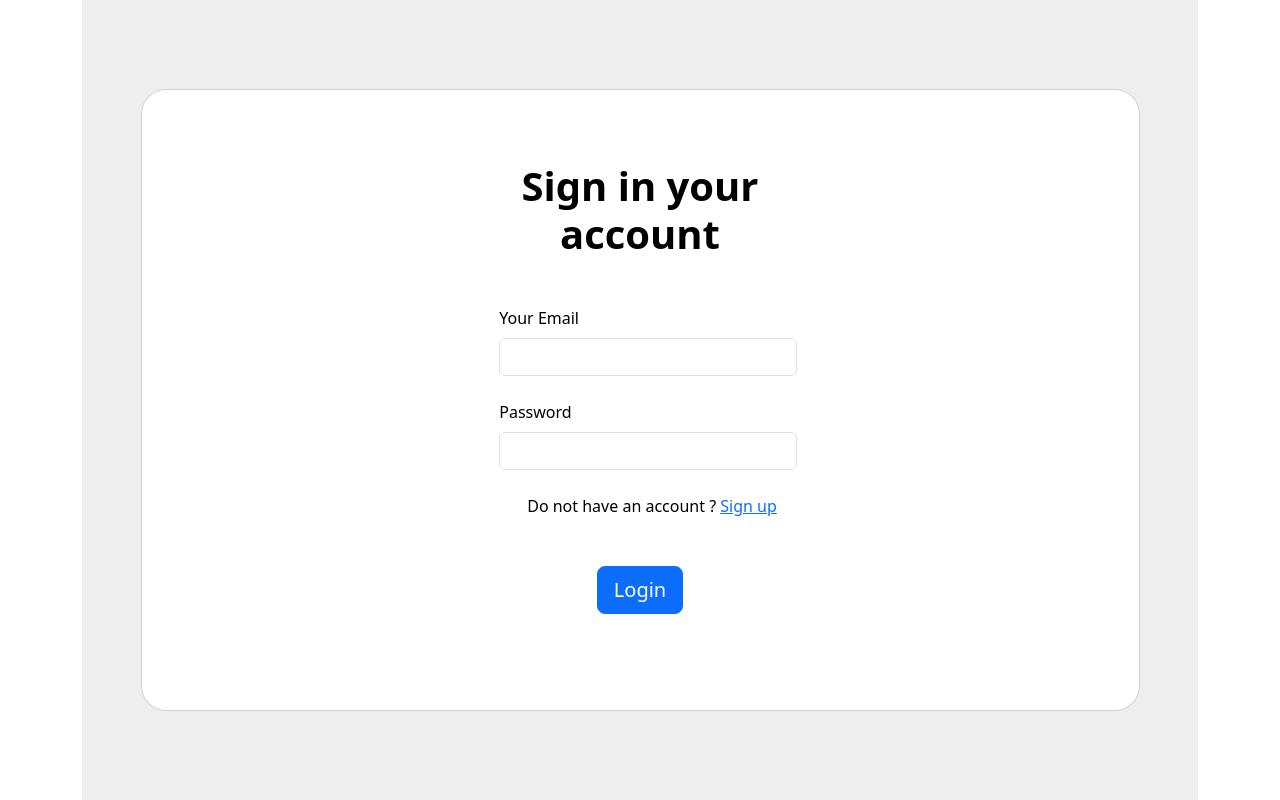
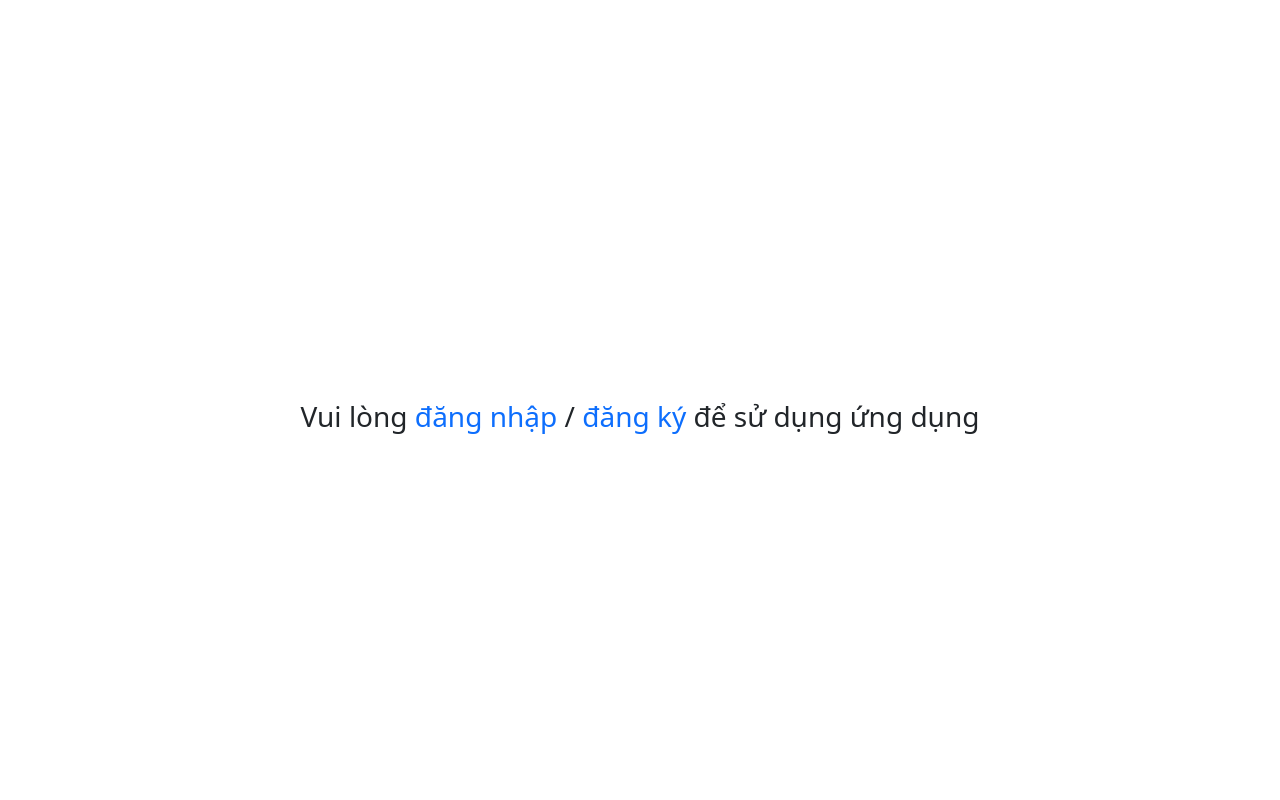
Before and after one commit to DucHoangMinh/mySimpleCRUD, a React (Create React App) app: page / in a window 1280 px wide. Built offline with nearby package versions, Linux system fonts and the light colour scheme.

Commit message:
thay tiếng việt + fix some bug

```diff
--- a/src/App.js
+++ b/src/App.js
@@ -13,7 +13,7 @@ import Home from './components/mainProgram/home.component';
 import Add from './components/mainProgram/add.component';
 import Update from './components/mainProgram/update.component';
 import RecycleBin from './components/mainProgram/recycleBin.component';
-
+import DefaultPage from './components/mainProgram/defaultPage.component';
 function handleLogOut() {
     localStorage.removeItem('userMail');
     window.location.href = '/';
@@ -23,7 +23,8 @@ class App extends Component {
         return (
             <div className="container">
                 <Routes>
-                    <Route path="/" element={<Login />} />
+                    <Route path="/" element={<DefaultPage />} />
+                    <Route path="/login" element={<Login />} />
                     <Route path="/register" element={<Register />} />
                     <Route path="/home" element={<Home />} />
                     <Route path="/add" element={<Add />}></Route>
--- a/src/components/login/login.component.js
+++ b/src/components/login/login.component.js
@@ -46,13 +46,13 @@ function login() {
                                 <div class="card-body p-md-5">
                                     <div class="row justify-content-center">
                                         <div class="col-md-10 col-lg-6 col-xl-5 order-2 order-lg-1">
-                                            <p class="text-center h1 fw-bold mb-5 mt-4">Sign in your account</p>
+                                            <p class="text-center h1 fw-bold mb-5 mt-4">Đăng nhập</p>
                                             <form class="mx-1 mx-md-4">
                                                 <div class="d-flex flex-row align-items-center mb-4">
                                                     <i class="fas fa-envelope fa-lg me-3 fa-fw"></i>
                                                     <div class="form-outline flex-fill mb-0">
                                                         <label class="form-label" for="form3Example3c">
-                                                            Your Email
+                                                            Email
                                                         </label>
                                                         <input
                                                             type="email"
@@ -67,7 +67,7 @@ function login() {
                                                     <i class="fas fa-lock fa-lg me-3 fa-fw"></i>
                                                     <div class="form-outline flex-fill mb-0">
                                                         <label class="form-label" for="form3Example4c">
-                                                            Password
+                                                            Mật khẩu
                                                         </label>
                                                         <input
                                                             type="password"
@@ -80,7 +80,7 @@ function login() {
                                                 </div>
                                                 <div class="form-check d-flex justify-content-center mb-5">
                                                     <label class="form-check-label" for="form2Example3">
-                                                        Do not have an account ? <Link to={'/register'}>Sign up</Link>
+                                                        Bạn chưa có tài khoản ? <Link to={'/register'}>Đăng ký</Link>
                                                     </label>
                                                 </div>
                                                 <div class="d-flex justify-content-center mx-4 mb-lg-4">
@@ -89,7 +89,7 @@ function login() {
                                                         class="btn btn-primary btn-lg"
                                                         onClick={handleSubmit}
                                                     >
-                                                        Login
+                                                        Đăng nhập
                                                     </button>
                                                 </div>
                                                 <label className="text-danger">{logInMessage}</label>
--- a/src/components/login/register.component.js
+++ b/src/components/login/register.component.js
@@ -13,7 +13,6 @@ function register() {
     // eslint-disable-next-line react-hooks/rules-of-hooks
     const [reUserPass, setReUserPass] = useState('');
 
-    const inputName = document.getElementById('inputName');
     // eslint-disable-next-line react-hooks/rules-of-hooks
     var [inputNameMessage, setInputNameMessage] = useState(' ');
     // eslint-disable-next-line react-hooks/rules-of-hooks
@@ -28,6 +27,7 @@ function register() {
     function handleOnChangeName(e) {
         setUserName(e.target.value);
         setRegisterMessage('');
+        const inputName = document.getElementById('inputName');
         inputName.onblur = () => {
             if (!inputName.value) {
                 setInputNameMessage('Tên của bạn không được để trống!!!');
@@ -117,14 +117,14 @@ function register() {
                                 <div className="card-body p-md-5">
                                     <div className="row justify-content-center">
                                         <div className="col-md-10 col-lg-6 col-xl-5 order-2 order-lg-1">
-                                            <p className="text-center h1 fw-bold mb-5 mx-1 mx-md-4 mt-4">Sign up</p>
+                                            <p className="text-center h1 fw-bold mb-5 mx-1 mx-md-4 mt-4">Đăng Ký</p>
 
                                             <form className="mx-1 mx-md-4" n onSubmit={handleSubmit}>
                                                 <div className="d-flex flex-row align-items-center mb-2">
                                                     <i className="fas fa-user fa-lg me-3 fa-fw"></i>
                                                     <div className="form-outline flex-fill mb-0">
                                                         <label className="form-label" for="form3Example1c">
-                                                            Your Name
+                                                            Tên của bạn
                                                         </label>
                                                         <input
                                                             value={userName}
@@ -133,6 +133,7 @@ function register() {
                                                             className="form-control"
                                                             name="name"
                                                             onChange={handleOnChangeName}
+                                                            placeholder="Ex : Nguyễn Văn A"
                                                         />
                                                         <label id="inputNameMessage" className={style.statusMessage}>
                                                             {inputNameMessage}
@@ -144,7 +145,7 @@ function register() {
                                                     <i className="fas fa-envelope fa-lg me-3 fa-fw"></i>
                                                     <div className="form-outline flex-fill mb-0">
                                                         <label className="form-label" for="form3Example3c">
-                                                            Your Email
+                                                            Email
                                                         </label>
                                                         <input
                                                             value={userMail}
@@ -153,6 +154,7 @@ function register() {
                                                             className="form-control"
                                                             name="email"
                                                             onChange={handleOnChangeEmail}
+                                                            placeholder="Ex : 123@gmail.com"
                                                         />
                                                         <label id="inputEmailMessage" className={style.statusMessage}>
                                                             {inputEmailMessage}
@@ -164,7 +166,7 @@ function register() {
                                                     <i className="fas fa-lock fa-lg me-3 fa-fw"></i>
                                                     <div className="form-outline flex-fill mb-0">
                                                         <label className="form-label" for="form3Example4c">
-                                                            Password
+                                                            Mật khẩu
                                                         </label>
                                                         <input
                                                             value={userPass}
@@ -184,7 +186,7 @@ function register() {
                                                     <i className="fas fa-key fa-lg me-3 fa-fw"></i>
                                                     <div className="form-outline flex-fill mb-0">
                                                         <label className="form-label" for="form3Example4cd">
-                                                            Repeat your password
+                                                            Nhập lại mật khẩu
                                                         </label>
                                                         <input
                                                             value={reUserPass}
@@ -201,7 +203,7 @@ function register() {
 
                                                 <div className="form-check d-flex justify-content-center mb-5">
                                                     <label className="form-check-label" for="form2Example3">
-                                                        Have an account ? <Link to={'/'}>Sign in</Link>
+                                                        Đã có tài khoản ? <Link to={'/'}>Đăng nhập</Link>
                                                     </label>
                                                 </div>
                                                 <div className=" mx-4 mb-3 mb-lg-4">
--- /dev/null
+++ b/src/components/mainProgram/defaultPage.component.js
@@ -0,0 +1,24 @@
+import { Link } from 'react-router-dom';
+import style from '../../scss/defaultPage.module.scss';
+function autoRoute() {
+    if (localStorage.getItem('userMail') !== null) {
+        window.location.href = '/home';
+    } else {
+        return (
+            <div className={style.defaultWrapper}>
+                <h3>
+                    Vui lòng{' '}
+                    <Link className={style.link} to={'/login'}>
+                        đăng nhập
+                    </Link>{' '}
+                    /{' '}
+                    <Link className={style.link} to={'/register'}>
+                        đăng ký
+                    </Link>{' '}
+                    để sử dụng ứng dụng
+                </h3>
+            </div>
+        );
+    }
+}
+export default autoRoute;
--- /dev/null
+++ b/src/scss/defaultPage.module.scss
@@ -0,0 +1,7 @@
+.link {
+    text-decoration: none;
+}
+.defaultWrapper {
+    margin-top: 50vh;
+    text-align: center;
+}
```
